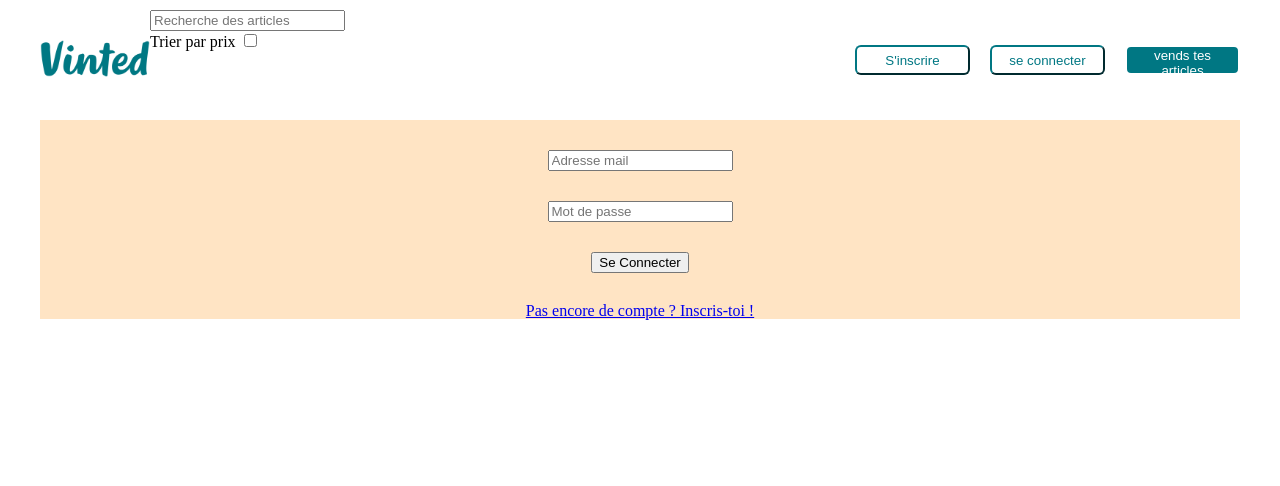
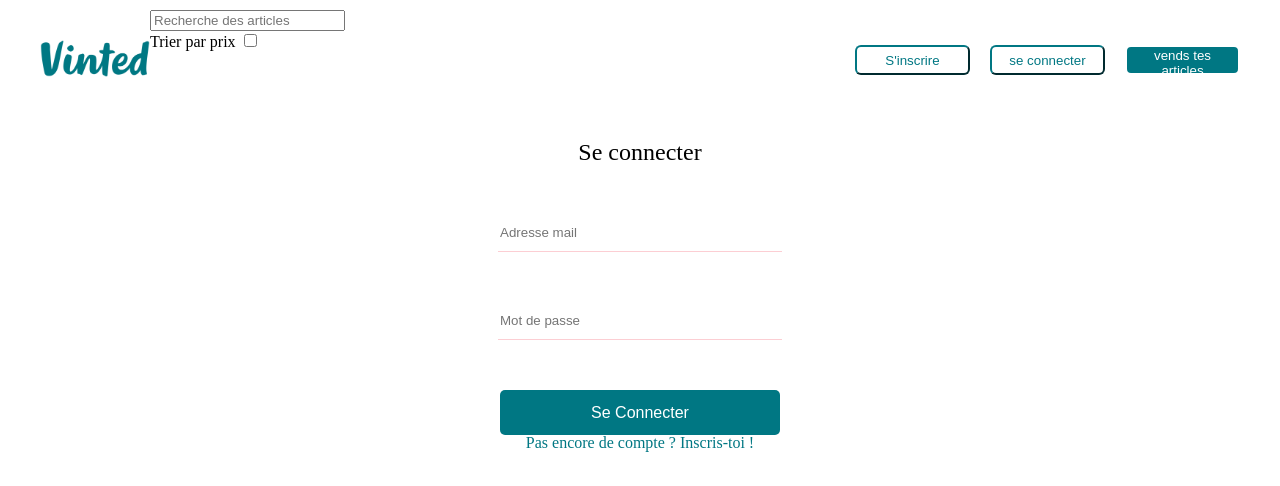
Before and after one commit to CharlotteChartrou/vinted-front, a React (Vite) app: page /login in a window 1280 px wide. Shown: the top 486 px of the page. Built offline with nearby package versions, Linux system fonts and the light colour scheme; the HTML template or start-up script is replaced by a standard one.

Commit message:
step 2 sign up

```diff
--- a/src/App.css
+++ b/src/App.css
@@ -139,8 +139,8 @@
   align-items: center;
   align-content: center;
   width: 275px;
-  height: 250px;
-  gap: 30px;
+  margin-bottom: 30px;
+  gap: 20px;
 }
 
 .login {
@@ -155,7 +155,33 @@
   flex-direction: column;
   align-items: center;
   width: 100%;
-  background-color: bisque;
-  gap: 30px;
-  padding-top: 30px;
+  padding-top: 20px;
 }
+
+.form input {
+  border: none;
+  border-bottom: 1px solid #fcced3;
+  height: 35px;
+  margin-bottom: 20px;
+  width: 280px;
+}
+
+h2 {
+  font-size: 24px;
+  padding-bottom: 50px;
+}
+
+form button {
+  width: 280px;
+  border: none;
+  color: white;
+  background-color: #007783;
+  border-radius: 5px;
+  font-size: 16px;
+  width: 280px;
+  height: 45px;
+}
+
+.checkbox {
+  display: flex;
+}
--- a/src/pages/Login.jsx
+++ b/src/pages/Login.jsx
@@ -4,12 +4,15 @@ const Login = () => {
   return (
     <div className="container">
       <div className="form">
+        <h2>Se connecter</h2>
         <form className="login">
           <input placeholder="Adresse mail" type="email"></input>
           <input placeholder="Mot de passe" type="password"></input>
           <button>Se Connecter</button>
         </form>
-        <Link to="/signup">Pas encore de compte ? Inscris-toi !</Link>
+        <Link to="/signup" style={{ textDecoration: "none", color: "#007783" }}>
+          Pas encore de compte ? Inscris-toi !
+        </Link>
       </div>
     </div>
   );
--- a/src/pages/Signup.jsx
+++ b/src/pages/Signup.jsx
@@ -5,16 +5,35 @@ import Cookies from "js-cookie";
 
 const Signup = () => {
   const [data, setData] = useState(Cookies.get("token") || null);
+  const [newUser, setNewUser] = useState({ name: "", email: "", password: "" });
   const [isLoading, setIsLoading] = useState(true);
 
-  useEffect(() => {
+  const handleInput = (event) => {
+    setNewUser({ ...newUser, [event.target.name]: event.target.event });
+  };
+
+  const handleSubmit = (event) => {
+    event.preventDefault(); // Pour empêcher le navigateur de changer de page lors de la soumission du formulaire
+    axios
+      .post("https://lereacteur-vinted-api.herokuapp.com/user/signup", {
+        newUser,
+      })
+      .then((response) => console.log(response))
+      .catch((err) => console.log(err));
+  };
+
+  /*   useEffect(() => {
     const fetchData = async () => {
       try {
-        const response = await axios.post(
-          "https://lereacteur-vinted-api.herokuapp.com/user/login"
+        const response = await
+          {
+            name: name,
+            email: email,
+            password: password,
+          }
         );
         setData(response.data);
-        console.log(response.data);
+        console.log(response);
         setIsLoading(false);
       } catch (error) {
         console.log(error.message);
@@ -22,30 +41,49 @@ const Signup = () => {
     };
 
     fetchData();
-  }, []);
+  }, []); */
 
-  return isLoading ? (
-    <p>Loading...</p>
-  ) : (
+  /*   return isLoading ? (
+    <p>Loading</p>
+  ) : */ return (
     <div className="container">
       <div className="form">
-        <h1>S'inscrire</h1>
+        <h2>S'inscrire</h2>
         <form className="signup" onSubmit={handleSubmit}>
-          <input placeholder="Nom d'utilisateur" type="text" />
-          <input placeholder="Email" type="email" />
-          <input placeholder="Mot de passe" type="password" />
-          <span className="check-box">
-            <input type="checkbox" name="price"></input>{" "}
-            <span>S'inscrire à notre newsletter</span>
-            <div>
-              En m'inscrivant je confirme avoir lu et accepté les Termes &
-              Conditions et Politique de Confidentialité de Vinted. Je confirme
-              avoir au moins 18 ans.
-            </div>
-          </span>
+          <input
+            placeholder="Nom d'utilisateur"
+            type="text"
+            name="name"
+            onChange={handleInput}
+          />
+          <input
+            placeholder="Email"
+            type="email"
+            name="email"
+            onChange={handleInput}
+          />
+          <input
+            placeholder="Mot de passe"
+            type="password"
+            name="password"
+            onChange={handleInput}
+          />
+          <span className="checkbox-container">
+            <span className="checkbox" style={{ color: "#666" }}>
+              <input type="checkbox" name="price"></input> S'inscrire à notre
+              newsletter
+            </span>
+          </span>{" "}
+          <div style={{ color: "#666" }}>
+            En m'inscrivant je confirme avoir lu et accepté les Termes &
+            Conditions et Politique de Confidentialité de Vinted. Je confirme
+            avoir au moins 18 ans.
+          </div>
           <button type="submit">S'inscrire</button>
         </form>
-        <Link to="/login">Tu as déjà un compte ? Connecte-toi !</Link>
+        <Link style={{ textDecoration: "none", color: "#007783" }} to="/login">
+          Tu as déjà un compte ? Connecte-toi !
+        </Link>
       </div>
     </div>
   );
```
